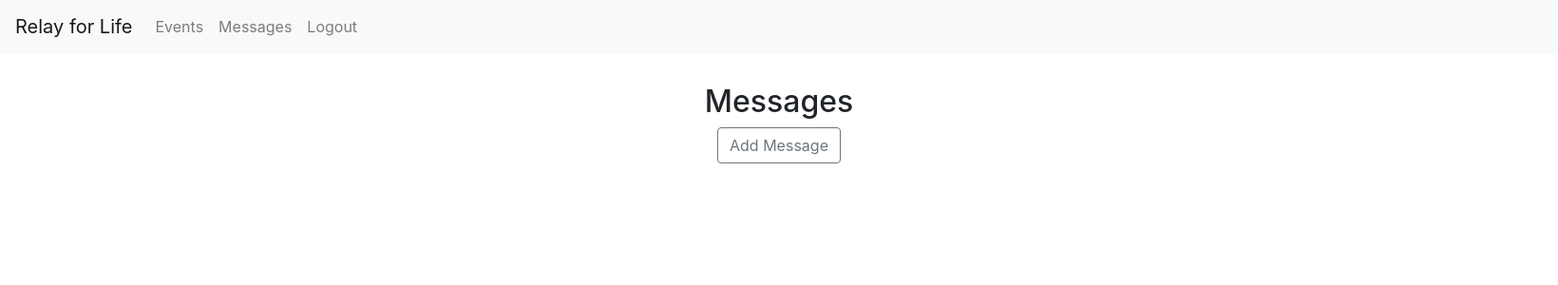
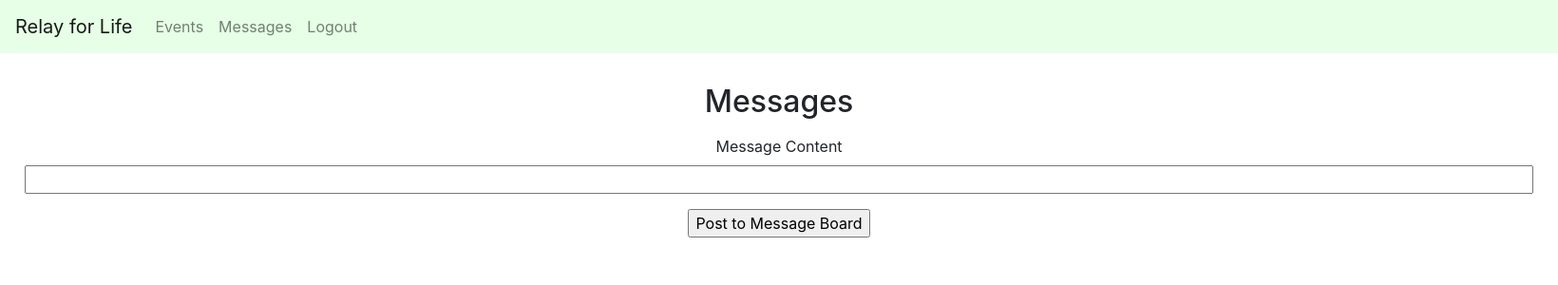
Before and after one commit to gracejyzhang/relay-for-life, a Flask app: page /messages in a window 1640 px wide. Shown: the top 300 px of the page at 95% size. Run offline with Flask 2, Linux system fonts and the light colour scheme; the visitor is signed in with stand-in values (Sample User, id 1); data comes from the database, SQL or seed files in the repository; both versions use the stored data as it was after the commit; data that the repository does not hold is empty; some libraries are stand-ins or nearby versions.

Commit message:
Final-ish

```diff
--- a/app/forms.py
+++ b/app/forms.py
@@ -20,3 +20,7 @@
     password = PasswordField('Password', validators=[DataRequired()])
     remember_me = BooleanField('Remember Me')
     submit = SubmitField('Sign In')
+
+class PostForm(FlaskForm):
+    content = StringField('Message Content', validators=[DataRequired(), Length(min = 1)])
+    submit = SubmitField('Post to Message Board')
--- a/app/routes.py
+++ b/app/routes.py
@@ -2,9 +2,9 @@
 from app import app, db
 from sqlalchemy import desc
 from app.models import Event, Message, User
-from app.forms import RegistrationForm, LoginForm
+from app.forms import RegistrationForm, LoginForm, PostForm
 from flask_login import current_user, login_user, logout_user, login_required
-
+from datetime import datetime
 
 @app.route('/')
 @app.route('/events')
@@ -12,10 +12,16 @@
     events = Event.query.order_by(desc(Event.timestamp)).all()
     return render_template('events.html', events=events)
 
-@app.route('/messages')
-def messages():
+@app.route('/messages', methods=['GET', 'POST'])
+def addmessage():
+    form = PostForm()
     messages = Message.query.join(User).add_columns(User.id, User.username, Message.text, Message.timestamp).order_by(desc(Message.timestamp)).all()
-    return render_template('messages.html', messages=messages)
+    if form.validate_on_submit():
+        message = Message(text=form.content.data, timestamp=datetime.now(), user_id=current_user.id)
+        db.session.add(message)
+        db.session.commit()
+        return redirect('/messages')
+    return render_template('messages.html', messages=messages, form=form)
 
 @app.route('/register', methods=['GET', 'POST'])
 def register():
--- a/app/templates/base.html
+++ b/app/templates/base.html
@@ -10,7 +10,7 @@
     </style>
     </head>
     <body>
-        <nav class="navbar navbar-expand-lg navbar-light bg-light">
+        <nav class="navbar navbar-expand-lg navbar-light" style="background-color: #e6ffe6;">
             <a class="navbar-brand" href="#">Relay for Life</a>
             <button class="navbar-toggler" type="button" data-toggle="collapse" data-target="#navbarNavAltMarkup" aria-controls="navbarNavAltMarkup" aria-expanded="false" aria-label="Toggle navigation">
               <span class="navbar-toggler-icon"></span>
--- a/app/templates/messages.html
+++ b/app/templates/messages.html
@@ -5,8 +5,18 @@
         </div>
 
         {% if current_user.is_authenticated %}
-        <div>
-        <button type="button" class="btn btn-outline-secondary mx-auto d-block">Add Message</button>
+        <div class="row" style="margin:1em;">
+            <div class="mx-auto">
+        <form action="" method="post">
+            {{ form.hidden_tag() }}
+            <p class="text-center">
+                {{ form.content.label }}<br>
+                {{ form.content(size=150) }}<br>
+            </p>
+
+            <p class="text-center">{{ form.submit() }}</p>
+        </form>
+        </div>
         </div>
         {% endif %}
 
```
Also changed, not shown: app.db.
